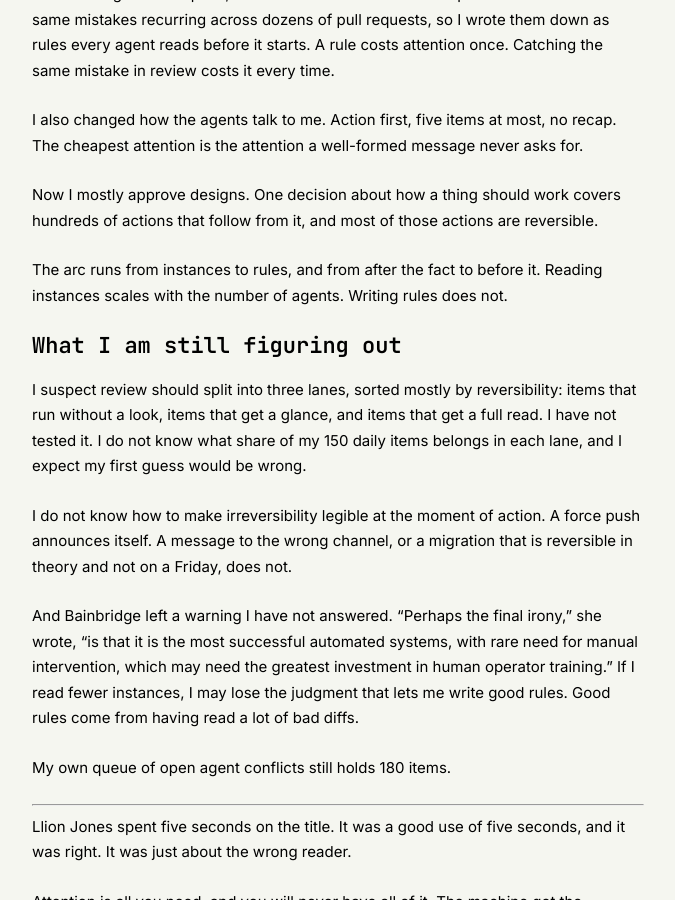
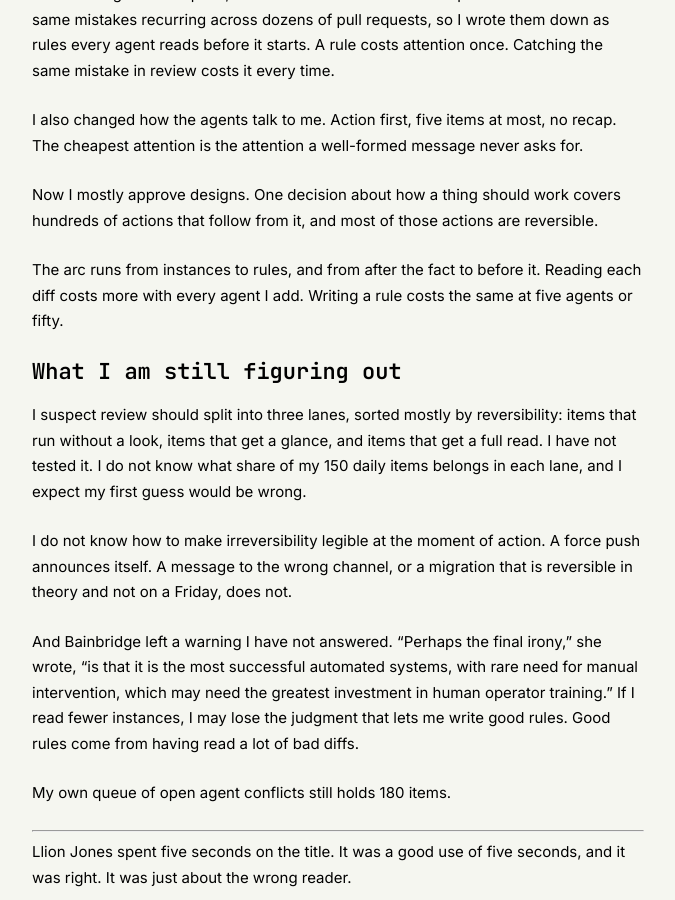
Before and after one commit to ashita-ai/ashita-ai.github.io, a Jekyll site: the page built from _posts/2026-10-07-all-the-attention-in-the-world.md, in a window 1280 px wide and 900 px high, scrolled down 2923 px. Shown: the whole window, without its empty margins (302-977 px from the left). Built offline with Jekyll 4.4.1, drawn with Linux system fonts in a browser that asks for light colours.

Commit message:
Clarify instances-vs-rules line in attention post (#50)

```diff
--- a/_posts/2026-10-07-all-the-attention-in-the-world.md
+++ b/_posts/2026-10-07-all-the-attention-in-the-world.md
@@ -73,7 +73,7 @@ I also changed how the agents talk to me. Action first, five items at most, no r
 
 Now I mostly approve designs. One decision about how a thing should work covers hundreds of actions that follow from it, and most of those actions are reversible.
 
-The arc runs from instances to rules, and from after the fact to before it. Reading instances scales with the number of agents. Writing rules does not.
+The arc runs from instances to rules, and from after the fact to before it. Reading each diff costs more with every agent I add. Writing a rule costs the same at five agents or fifty.
 
 ## What I am still figuring out
 
```
